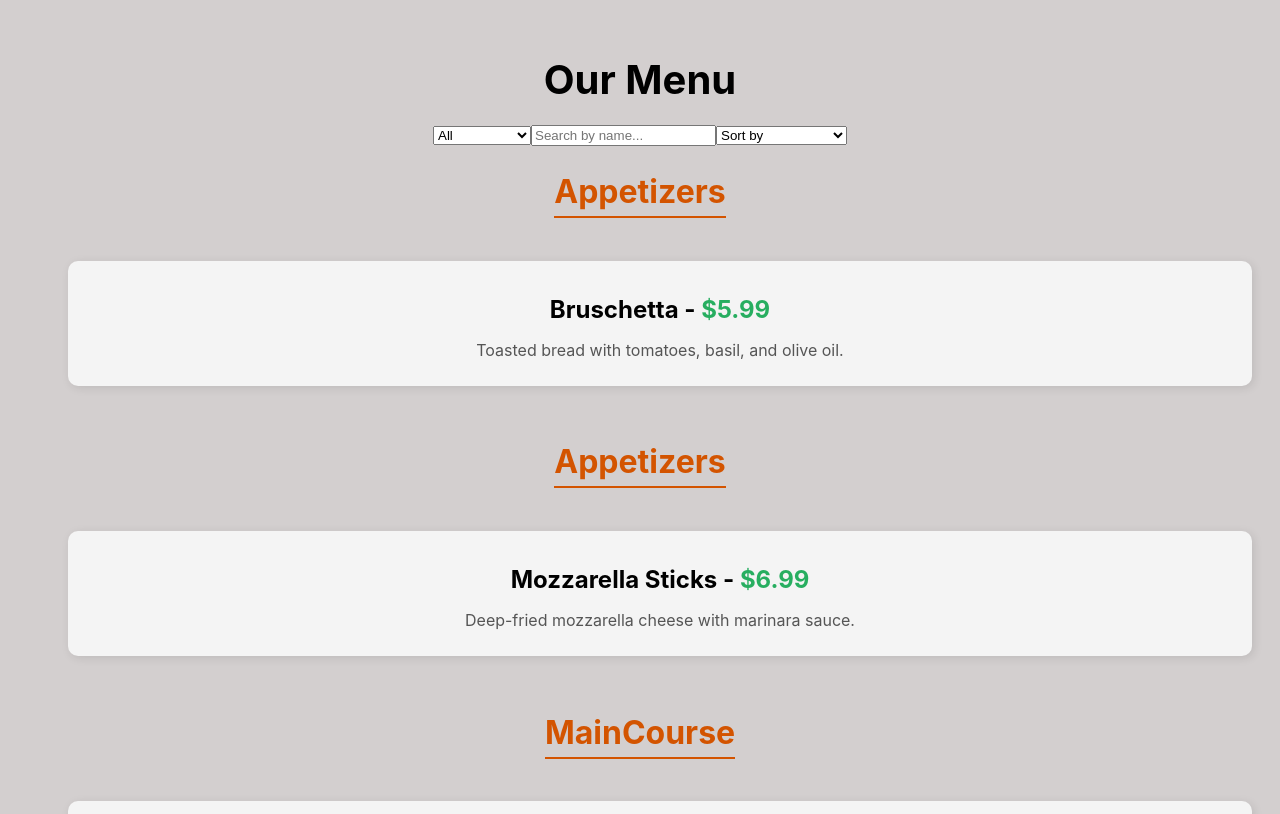
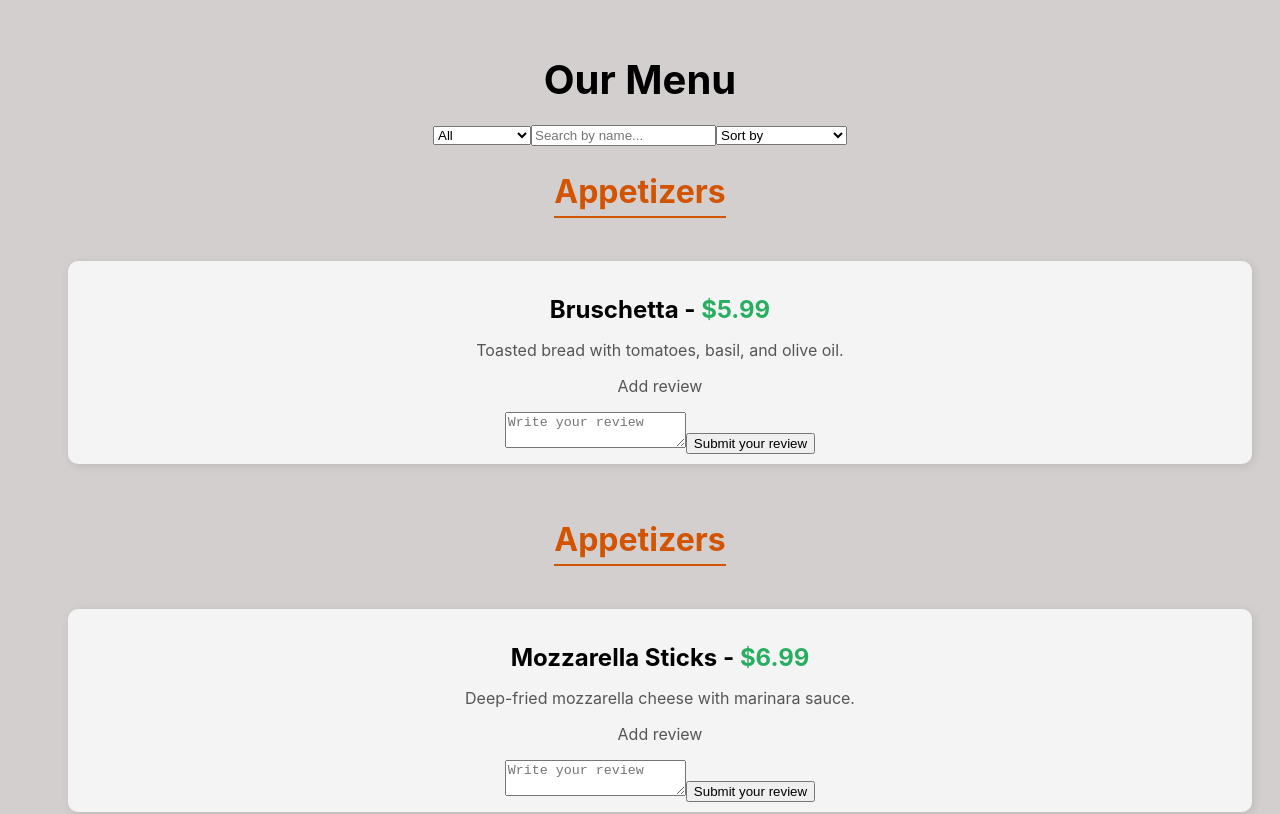
Before and after one commit to Atreus76/Restaurant-little-lemon, a React (Vite) app: page /menu in a window 1280 px wide. Shown: the top 814 px of the page. Built offline with nearby package versions, Linux system fonts and the light colour scheme; no server answers; the database is empty.

Commit message:
Add Send review

```diff
--- a/src/components/LogIn.jsx
+++ b/src/components/LogIn.jsx
@@ -4,41 +4,44 @@ import { auth } from "../firebase"
 import { createUserWithEmailAndPassword,
   signInWithEmailAndPassword
  } from "firebase/auth"
+import { useNavigate } from "react-router-dom"
 const LogIn = () => {
   const emailRef = useRef(null)
   const passwordRef = useRef(null)
   const [logIn, setLogIn] = useState(true)
+  const navigate = useNavigate()
 
-  const register = (e) => {
+  const register = async(e) => {
+    try {
       e.preventDefault()
 
-    createUserWithEmailAndPassword(
+      await createUserWithEmailAndPassword(
         auth,
         emailRef.current.value,
         passwordRef.current.value
       )
-    .then((authUser) => {
-      console.log(authUser)
-    })
-    .catch((error) => {
+      alert("Registered Successful")
+
+    } catch (error) {
       alert(error.message)
-    })
     }
 
-  const signIn = (e) => {
+  }
+
+  const signIn = async(e) => {
+    try {
       e.preventDefault()
 
-    signInWithEmailAndPassword(
+      await signInWithEmailAndPassword(
         auth,
         emailRef.current.value,
         passwordRef.current.value
       )
-    .then((authUser) => {
-      console.log(authUser)
-    })
-    .catch((error) => {
+      alert("Log in Successful")
+      navigate("/")
+    } catch (error) {
       alert(error.message)
-    })
+    }
   }
 
   return (
--- a/src/components/Menu.jsx
+++ b/src/components/Menu.jsx
@@ -1,7 +1,8 @@
 import { useState, useEffect, useRef } from "react";
 import "./Menu.css"
-import { collection, addDoc, getDocs } from "firebase/firestore";
-import db from "../firebase";
+import { collection, addDoc, getDocs, doc } from "firebase/firestore";
+import db, { auth } from "../firebase";
+import { onAuthStateChanged } from "firebase/auth";
 const Menu = () => {
   const menuItems = [
     { name: "Bruschetta", description: "Toasted bread with tomatoes, basil, and olive oil.", price: "$5.99","rating": 4.5,
@@ -26,6 +27,9 @@ const Menu = () => {
   const [category, setCategory] = useState("All")
   const [searchTerm, setSearchTerm] = useState("")
   const [sortOrder, setSortOrder] = useState("default");
+  const [user, setUser] = useState(null)
+  const [review, setReview]= useState("")
+  const [selectedItem, setSelectedItem] = useState("")
 
 useEffect(()=>{
   const addMenuToFirestore = async() => {
@@ -76,6 +80,36 @@ useEffect(()=>{
     setFilteredMenu(updatedMenu)
 
   },[category, searchTerm, sortOrder])
+
+  useEffect(() => {
+    const unsubscribe = onAuthStateChanged(auth, (user) => {
+      setUser(user)
+    })
+
+    return () => unsubscribe()
+  }, [])
+
+  const handleReviewSubmit = async(e) => {
+    e.preventDefault()
+
+    if (!user) {
+      alert("You must be logged in to give review")
+      return
+    }
+
+    try {
+      await addDoc(collection(db, "reviews"), {
+        review,
+        userEmail: user.email,
+        createdAt: new Date()
+      })
+      setReview("")
+      alert("Review Submitted!")
+    } catch (error) {
+      alert(error.message)
+    }
+  }
+
   return (
     <div className="menu">
         <h1 className="menu-title">Our Menu</h1>
@@ -105,6 +139,15 @@ useEffect(()=>{
               <li className="menu-item">
                 <h3>{item.name} - <span>{item.price}</span></h3>
                 <p>{item.description}</p>
+                <p>Add review</p>
+                <form onSubmit={handleReviewSubmit} onClick={() => setSelectedItem(item.name)}>
+                  <textarea
+                    value={review}
+                    onChange={(e) => setReview(e.target.value)}
+                    placeholder="Write your review"
+                  ></textarea>
+                  <button type="submit">Submit your review</button>
+                </form>
               </li>
           </ul>
         </div>
```
Lines whose indentation alone changed are shown as unchanged.
